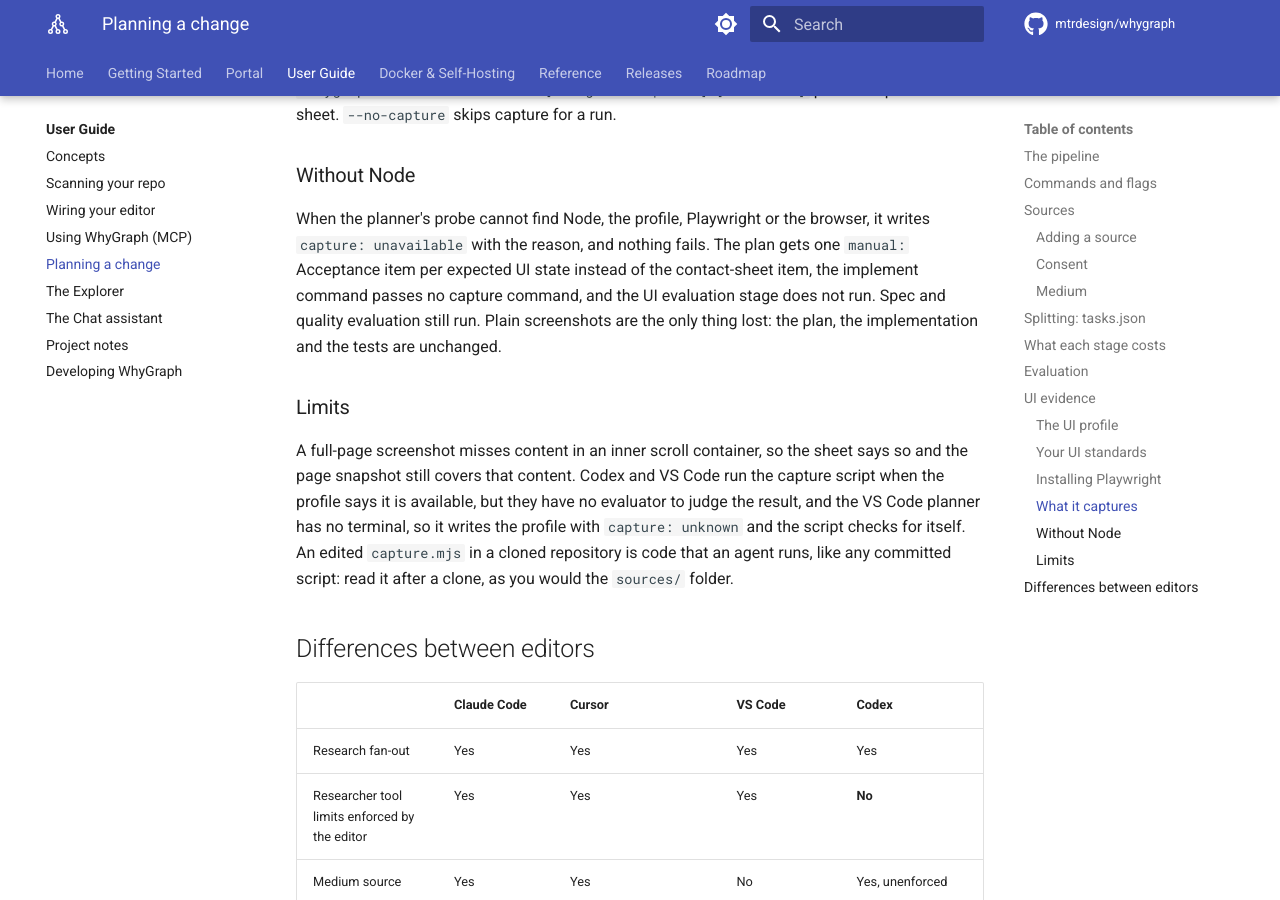
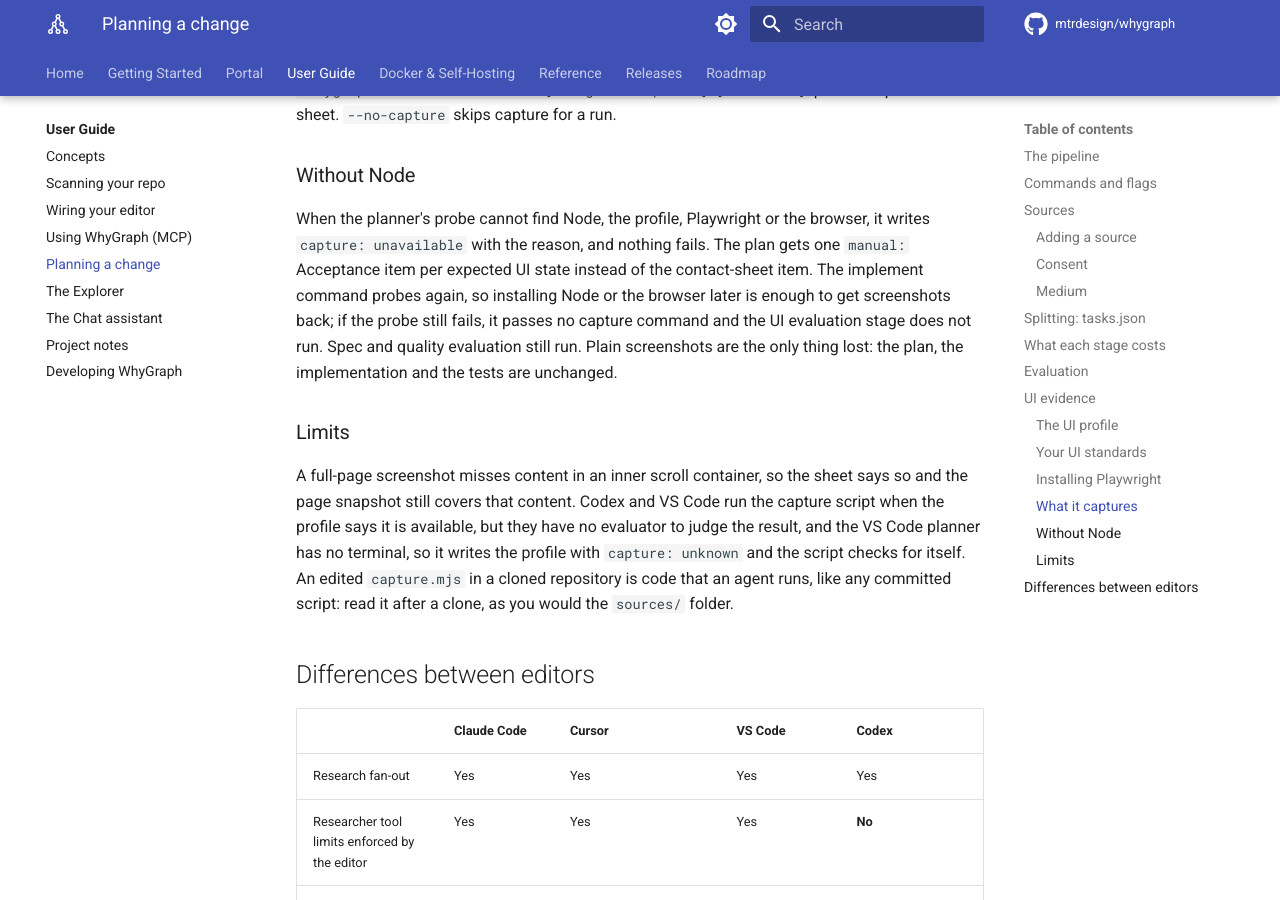
Before and after one commit to mtrdesign/whygraph, an MkDocs documentation site: the page built from docs/guide/planning.md, in a window 1280 px wide and 900 px high, scrolled down 9464 px. Built offline with MkDocs 1.6.1 and Material for MkDocs 9.7.7, drawn with Linux system fonts in a browser that asks for light colours; comment, search, counter and statistics services are not loaded.

Commit message:
Implement: probe again before trusting a cached capture: unavailable
The planner writes that line once, so one run without Node or a browser
turned capture off until --refresh-profile. The implement step now runs the
probe and uses capture when it passes. auth required still stands, since the
probe cannot see it.

```diff
--- a/docs/guide/planning.md
+++ b/docs/guide/planning.md
@@ -325,8 +325,9 @@
 
 When the planner's probe cannot find Node, the profile, Playwright or the browser, it writes
 `capture: unavailable` with the reason, and nothing fails. The plan gets one `manual:` Acceptance
-item per expected UI state instead of the contact-sheet item, the implement command passes no capture
-command, and the UI evaluation stage does not run. Spec and quality evaluation still run. Plain
+item per expected UI state instead of the contact-sheet item. The implement command probes again, so
+installing Node or the browser later is enough to get screenshots back; if the probe still fails, it
+passes no capture command and the UI evaluation stage does not run. Spec and quality evaluation still run. Plain
 screenshots are the only thing lost: the plan, the implementation and the tests are unchanged.
 
 ### Limits
```
Also changed, not shown: src/whygraph/assets/claude-code/skills/whygraph-implement/SKILL.md (+4 -3 lines), src/whygraph/assets/codex/AGENTS.md (+1 -1 lines), src/whygraph/assets/cursor/skills/whygraph-implement/SKILL.md (+3 -2 lines), src/whygraph/assets/vscode/prompts/whygraph-implement.prompt.md (+3 -2 lines), 1 other file.
